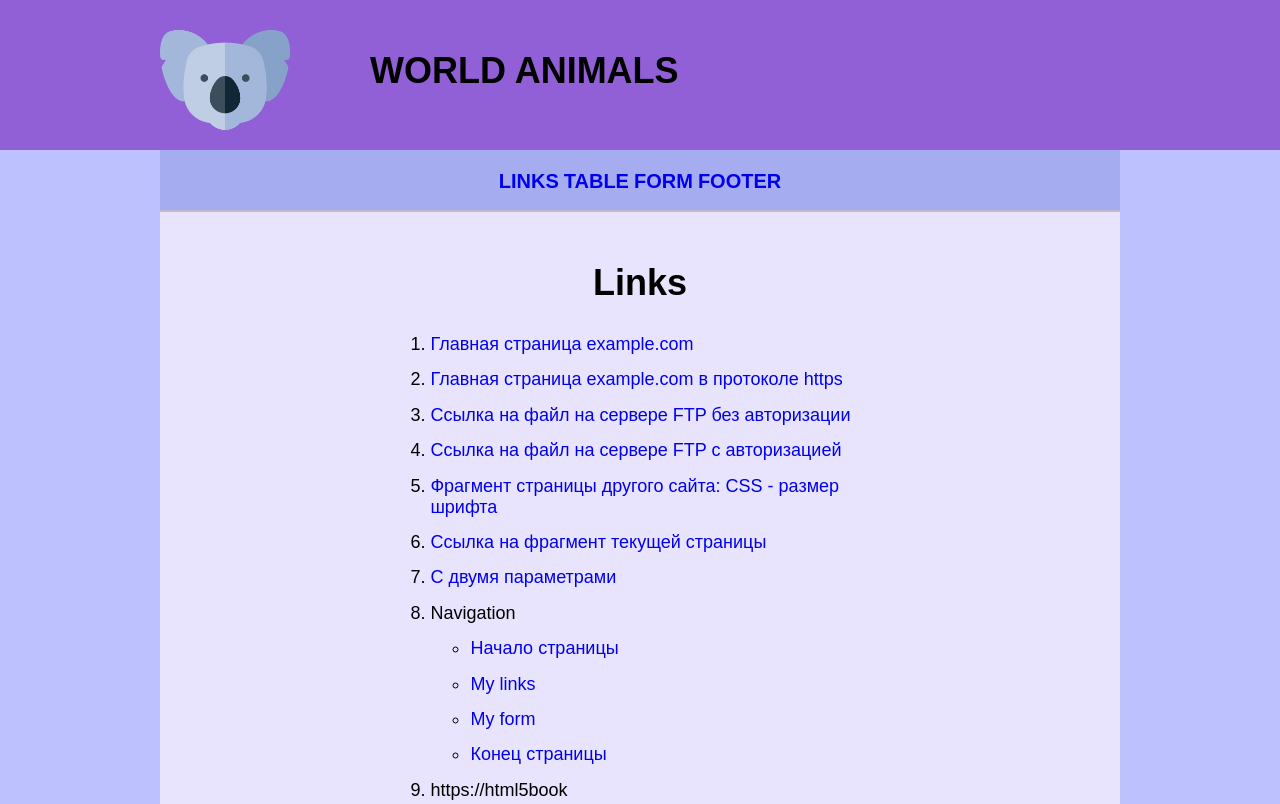
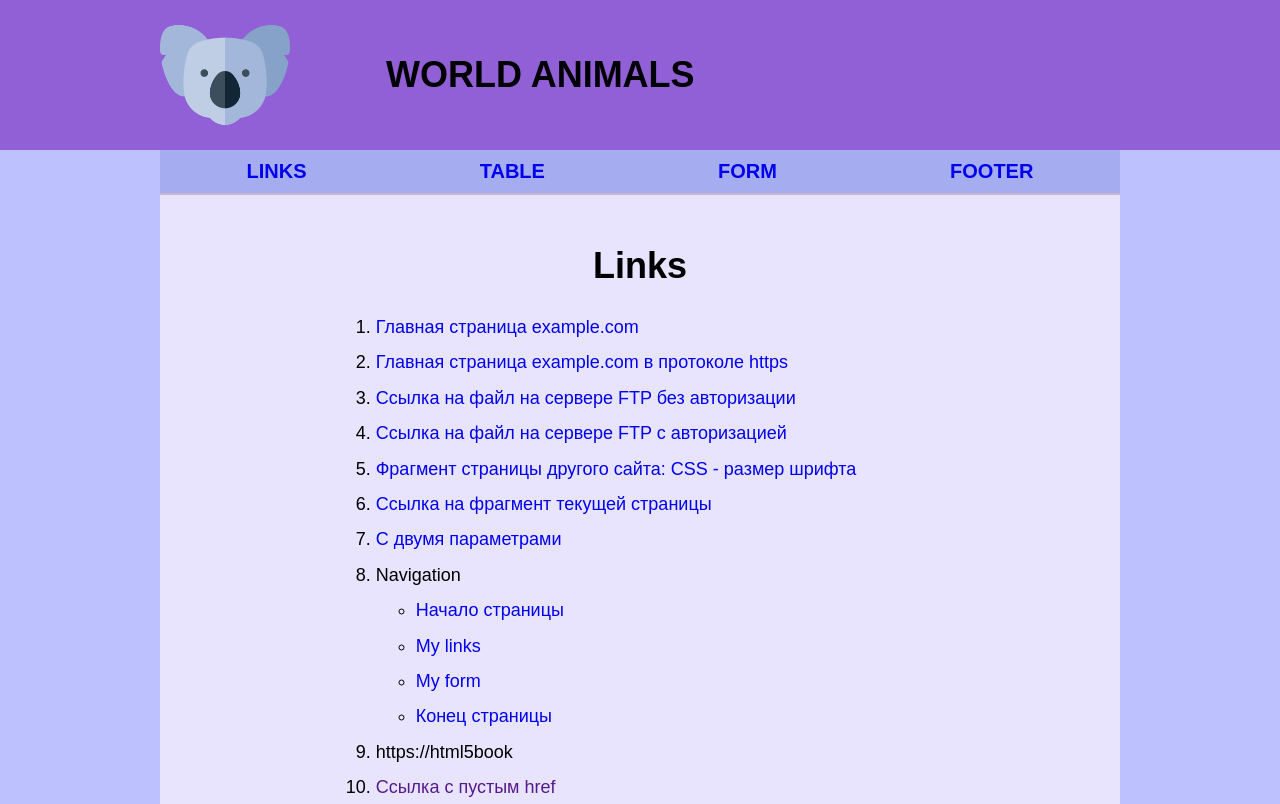
Before and after one commit to dasya27/melmanik28.github.io, a plain HTML site: page 7/index.html in a window 1280 px wide. Shown: the top 804 px of the page. Drawn offline with Linux system fonts and the light colour scheme; files whose address does not match are found by name.

Commit message:
Update style.css

```diff
--- a/7/style.css
+++ b/7/style.css
@@ -11,7 +11,8 @@
 }
 
 h1  {
-    margin: 0;
+    margin: 0 auto;
+    padding: 0;
 }
 
 li {
@@ -28,33 +29,34 @@
 }
 
 header img {
-    padding-right: 80px;
+    padding-right: 10%;
     width: 130px;
-    float: left;
-    margin-top: -35px;
 }
 
 .header_wrapper {
+    display: flex;
     max-width: 960px;
+    align-items: center;
     margin: 0 auto;
+    padding: 10px;
 }
 
-#logo_text {
-    margin-top: 50px;
-}
 
 .content
 {
-    max-width: 960px;
+    display: flex;
+    flex-direction: column;
+    width: 100%;
     background-color: rgb(233, 228, 253);
-    margin: 0 auto;
     padding-bottom: 50px;
 }
 
 .content nav {
-    text-align: center;
-    height: 40px;
-    padding-top: 20px;
+    display: flex;
+    flex-direction: column;
+    align-items: center;
+    justify-content: space-between;
+    padding: 10px 0 10px 0;
     background-color: #a6acf0;
     border-bottom: 2px solid rgb(196, 185, 204);
 }
@@ -62,24 +64,33 @@
 .content nav a {
     font-size: 20px;
     font-weight: 600;
+    display: block;
+}
+
+.content h1 {
+    text-align: center;
 }
 
 .title {
-    text-align: center;
-    margin: 50px 0 30px 0 ;
+    margin: 50px auto 30px auto ;
 }
 
 .links {
-    width: 52%;
     margin: 0 auto 0 auto;
+}
+
+img {
+    width: 100%;
 }
 
 .form {
     margin: 0 auto;
-    width: 30%;
     margin: 50px auto 0 auto;
 }
 
+.table {
+    order: 1;
+}
 table {
     border: 1px solid grey;
     border-collapse: collapse;
@@ -162,3 +173,23 @@
     padding-top: 50px;
     text-align: center;
 }
+
+
+@media (min-width: 768px)
+{
+    .content
+    {
+        max-width: 960px;
+        margin: 0 auto;
+    }
+    .content nav
+    {
+        flex-direction: row;
+        justify-content: space-around;
+    }
+    .table {
+        order: 0;
+    }
+
+
+}
```
